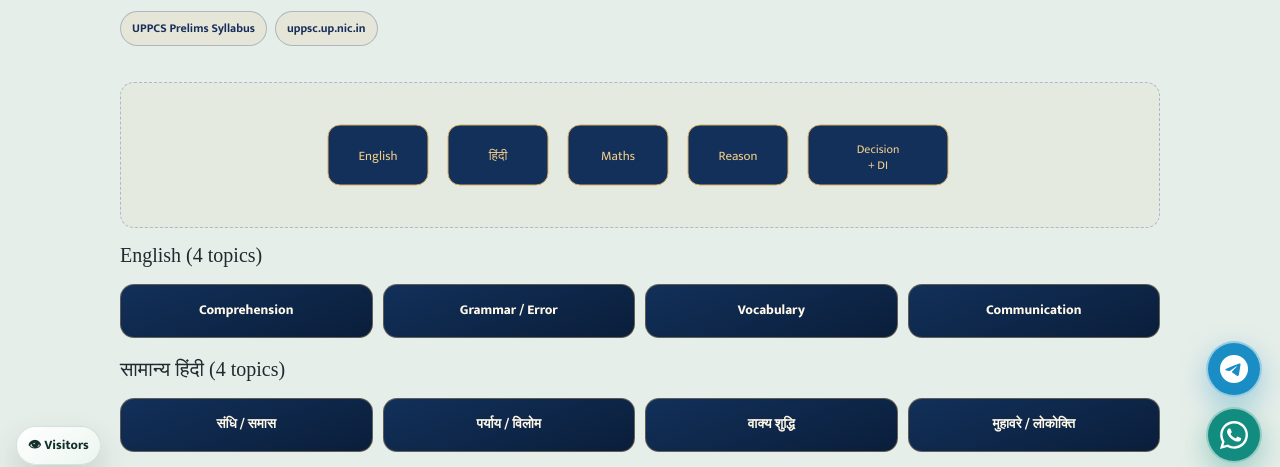
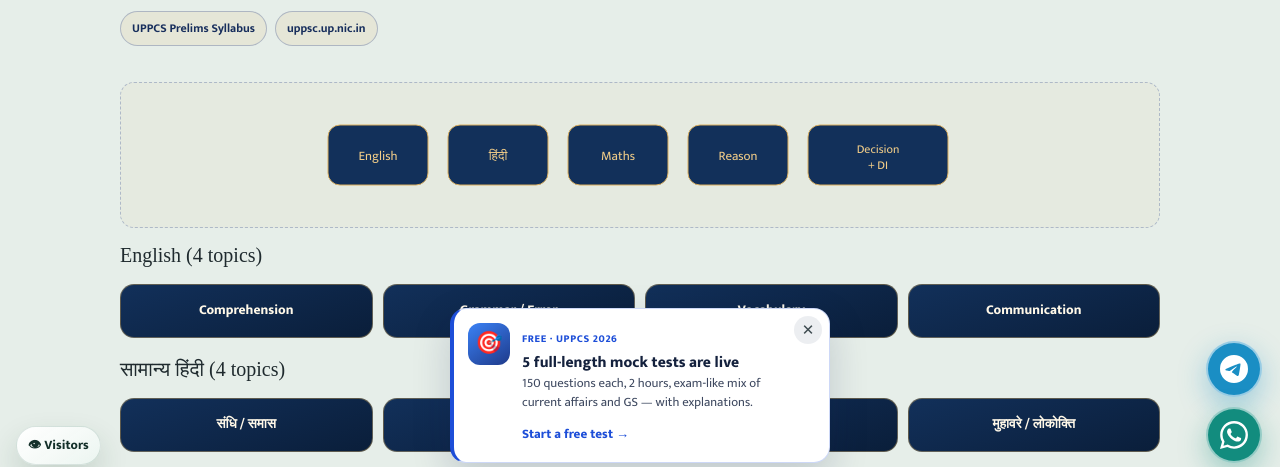
Before and after one commit to genclassessupport-creator/genclasses.github.io, a plain HTML site: page csat/index.html in a window 1280 px wide. Shown: the part 319-786 px from the top of the page. Drawn offline with Linux system fonts and the light colour scheme; no server answers; a web font is replaced by a local one.

Commit message:
UPPCS 2026 free mock promo card (till 30 Nov 2026) on homepage and hub pages
Co-Authored-By: Claude Opus 5.5 <noreply@anthropic.com>
Claude-Session: https://claude.ai/code/session_01HtKLSew5JfxzYXnSXJwRMq

```diff
--- /dev/null
+++ b/assets/pcs-mock-promo.js
@@ -0,0 +1,68 @@
+/* UPPCS 2026 free mock tests — gentle promo card (runs till 30 Nov 2026).
+   Shows once per visit after a short delay; "✕" hides it for 2 days, opening the tests hides it for good. */
+(function () {
+  var END = new Date("2026-11-30T23:59:59+05:30").getTime();
+  var HUB = "/uppcs-2026-mock/";
+  if (Date.now() > END) return;
+  if (location.pathname.indexOf(HUB) === 0 || location.pathname.indexOf("/tests/") === 0) return;
+  var KEY = "gen_pcsmock_promo";
+  function get() { try { return JSON.parse(localStorage.getItem(KEY) || "{}"); } catch (e) { return {}; } }
+  function put(o) { try { localStorage.setItem(KEY, JSON.stringify(o)); } catch (e) {} }
+  var st = get();
+  if (st.done) return;
+  if (st.snooze && Date.now() < st.snooze) return;
+  try { if (sessionStorage.getItem(KEY)) return; sessionStorage.setItem(KEY, "1"); } catch (e) {}
+
+  function isEn() {
+    var d = document.documentElement;
+    var v = d.getAttribute("data-lang") || d.getAttribute("lang") || "";
+    return v === "en";
+  }
+  var T = isEn()
+    ? { tag: "FREE · UPPCS 2026", h: "5 full-length mock tests are live", p: "150 questions each, 2 hours, exam-like mix of current affairs and GS — with explanations.", go: "Start a free test →", x: "Close" }
+    : { tag: "निःशुल्क · UPPCS 2026", h: "PCS के 5 फुल लेंथ मॉक टेस्ट आ गए", p: "हर टेस्ट में 150 प्रश्न, 2 घंटे, परीक्षा जैसा करेंट अफेयर्स + GS मिश्रण — व्याख्या सहित।", go: "निःशुल्क टेस्ट दें →", x: "बंद करें" };
+
+  var css =
+    ".gc-pm{position:fixed;left:50%;bottom:18px;z-index:9990;width:min(380px,calc(100vw - 24px));transform:translate(-50%,140%);opacity:0;transition:transform .5s cubic-bezier(.2,.8,.2,1),opacity .4s;font-family:Mukta,'Noto Sans Devanagari',system-ui,sans-serif}" +
+    ".gc-pm.on{transform:translate(-50%,0);opacity:1}" +
+    ".gc-pm a.gc-pm-card{display:flex;gap:12px;align-items:flex-start;text-decoration:none;padding:14px 40px 14px 14px;border-radius:16px;background:#fff;color:#14213d;border:1px solid rgba(29,78,216,.22);border-left:4px solid #1d4ed8;box-shadow:0 14px 38px rgba(15,30,70,.18)}" +
+    "html[data-theme='dark'] .gc-pm a.gc-pm-card{background:#13203a;color:#eef2ff;border-color:rgba(147,197,253,.25);border-left-color:#60a5fa;box-shadow:0 14px 38px rgba(0,0,0,.45)}" +
+    ".gc-pm .ic{flex:none;width:42px;height:42px;border-radius:12px;display:grid;place-items:center;font-size:22px;background:linear-gradient(145deg,#3b82f6,#1e3a8a);color:#fff}" +
+    ".gc-pm .tg{display:inline-block;font-size:10.5px;font-weight:800;letter-spacing:.6px;color:#1d4ed8;margin-bottom:2px}" +
+    "html[data-theme='dark'] .gc-pm .tg{color:#93c5fd}" +
+    ".gc-pm b{display:block;font-size:15.5px;line-height:1.3;font-weight:800}" +
+    ".gc-pm p{margin:3px 0 7px;font-size:12.8px;line-height:1.45;opacity:.82}" +
+    ".gc-pm .go{font-size:13px;font-weight:800;color:#1d4ed8}" +
+    "html[data-theme='dark'] .gc-pm .go{color:#93c5fd}" +
+    ".gc-pm button{position:absolute;top:8px;right:8px;width:28px;height:28px;border:0;border-radius:999px;background:rgba(100,116,139,.12);color:inherit;font-size:15px;line-height:28px;cursor:pointer}" +
+    "html[data-theme='dark'] .gc-pm button{color:#e2e8f0;background:rgba(255,255,255,.1)}" +
+    "@media (max-width:600px){.gc-pm{bottom:12px}.gc-pm p{font-size:12.3px}}" +
+    "@media (prefers-reduced-motion:reduce){.gc-pm{transition:none}}";
+
+  function show() {
+    var s = document.createElement("style");
+    s.textContent = css;
+    document.head.appendChild(s);
+    var w = document.createElement("div");
+    w.className = "gc-pm";
+    w.setAttribute("role", "complementary");
+    w.setAttribute("aria-label", T.h);
+    w.innerHTML =
+      '<a class="gc-pm-card" href="' + HUB + '"><span class="ic" aria-hidden="true">🎯</span><span>' +
+      '<span class="tg">' + T.tag + "</span><b>" + T.h + "</b><p>" + T.p + '</p><span class="go">' + T.go + "</span></span></a>" +
+      '<button type="button" aria-label="' + T.x + '" title="' + T.x + '">✕</button>';
+    document.body.appendChild(w);
+    requestAnimationFrame(function () { requestAnimationFrame(function () { w.classList.add("on"); }); });
+    function hide() { w.classList.remove("on"); setTimeout(function () { w.remove(); }, 600); }
+    w.querySelector("button").addEventListener("click", function () {
+      put({ snooze: Date.now() + 2 * 864e5 });
+      hide();
+    });
+    w.querySelector("a").addEventListener("click", function () { put({ done: 1 }); });
+    document.addEventListener("keydown", function (e) { if (e.key === "Escape" && w.isConnected) hide(); });
+  }
+
+  function later() { setTimeout(show, 4000); }
+  if (document.readyState === "complete") later();
+  else window.addEventListener("load", later);
+})();
--- a/csat/index.html
+++ b/csat/index.html
@@ -78,4 +78,5 @@
   <p><a href="/csat/">CSAT Hub</a> · <a href="/syllabus/uppcs-prelims.html">UPPCS Prelims Syllabus</a> · <a href="https://t.me/genclassesofficial" target="_blank" rel="noopener">Telegram</a></p>
   <p style="margin-top:8px;font-size:12px">CSAT UPPCS Prelims GS Paper II पर आधारित अभ्यास सामग्री — परीक्षा में आधिकारिक निर्देश मानें।</p>
 </footer>
+<script defer src="/assets/pcs-mock-promo.js"></script>
 </body></html>
```
Also changed, not shown: daily/index.html (+1 -0 lines), downloads/index.html (+1 -0 lines), flashcards/index.html (+2 -1 lines), index.html (+1 -0 lines), learn/index.html (+2 -1 lines), ncert/index.html (+1 -0 lines), polity/index.html (+1 -0 lines), ro-aro/drafting/index.html (+1 -0 lines), syllabus/index.html (+2 -1 lines), syllabus/up-tgt-pgt/index.html (+2 -1 lines), up-ca/index.html (+1 -0 lines), up-tgt-pgt-gic-mock/index.html (+1 -0 lines), uppcs-prelims-pyq/index.html (+1 -0 lines).
